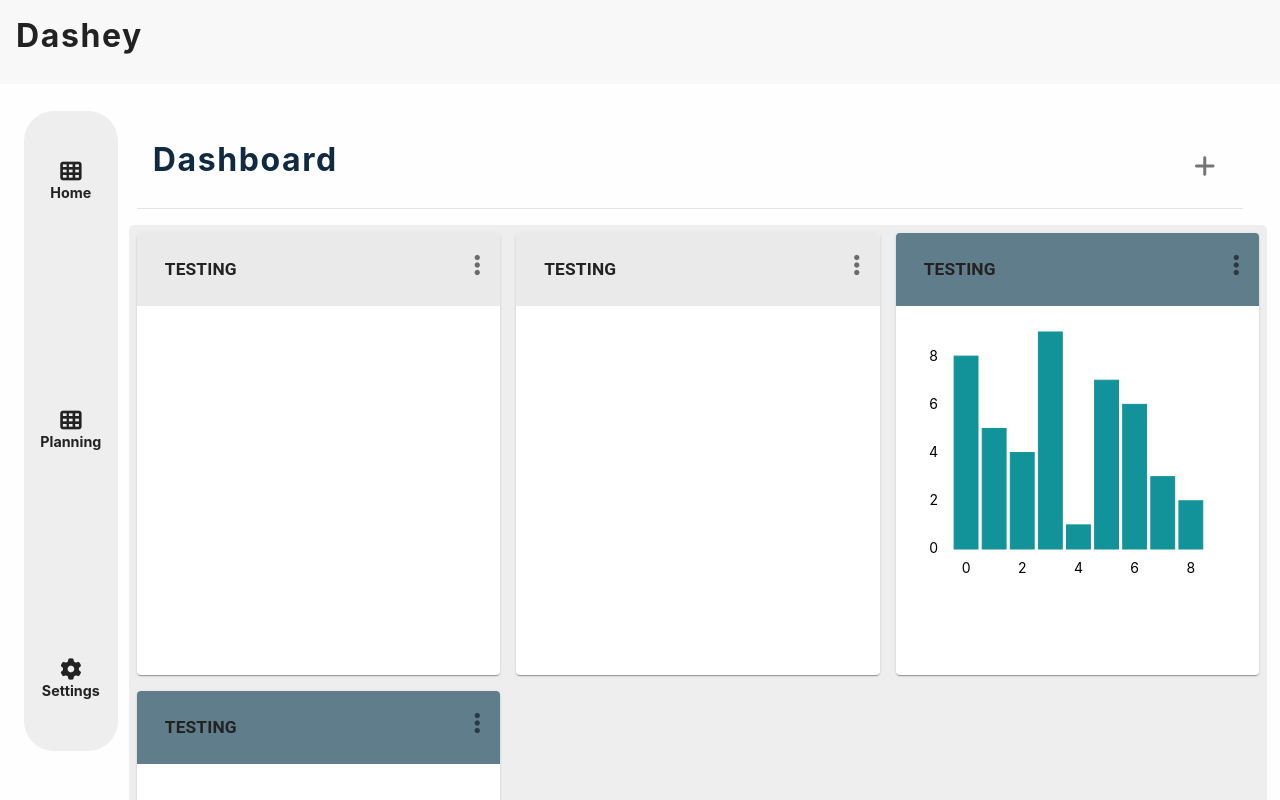
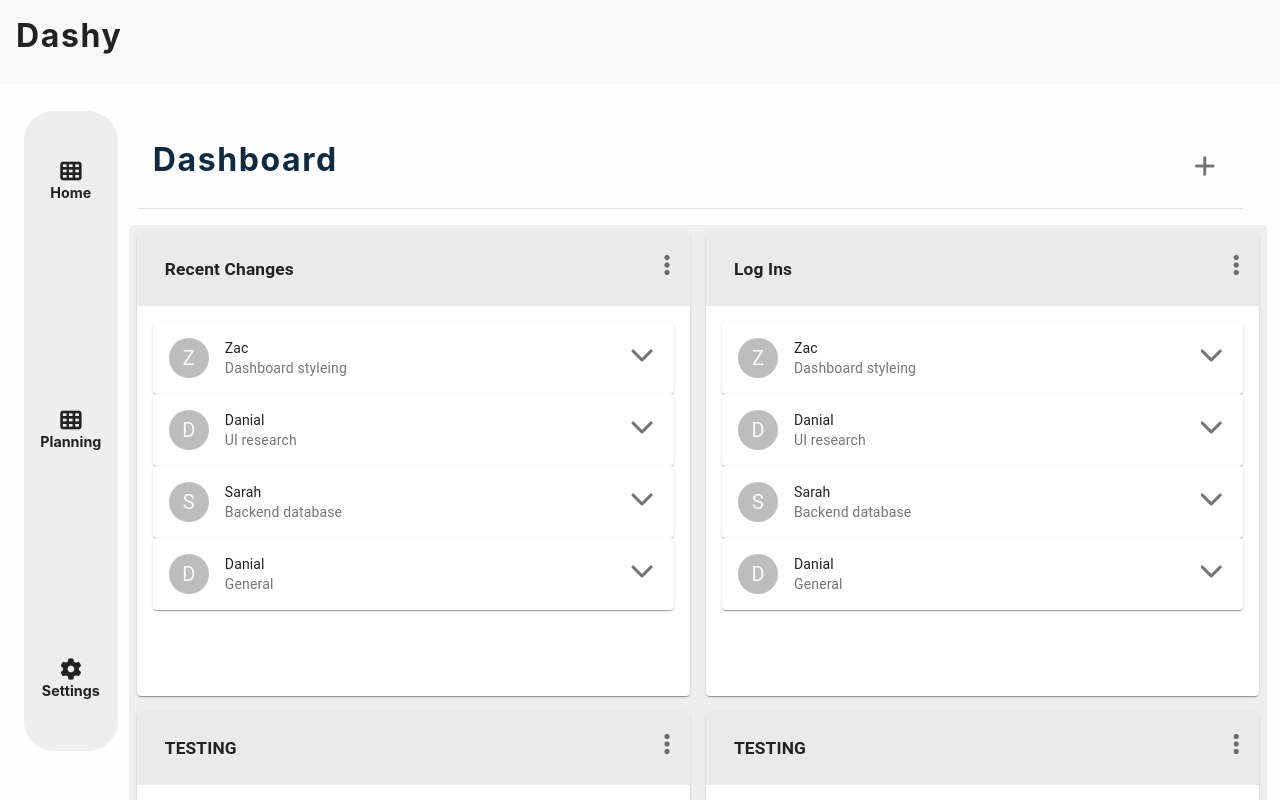
Before and after one commit to ZAnderson-281/cmdb, a React (Create React App) app: page / in a window 1280 px wide. Shown: the top 800 px of the page. Built offline with nearby package versions, Linux system fonts and the light colour scheme.

Commit message:
Added more to mock backend and created reactive guilist  components

```diff
--- a/src/MOCK.js
+++ b/src/MOCK.js
@@ -1,15 +1,48 @@
 const uniqid = require("uniqid");
+
+const listComponentMockArray = [
+  {
+    id: uniqid(),
+    name: "Zac",
+    description: "Dashboard styleing",
+    time: `${new Date().toLocaleDateString()}, ${new Date().toLocaleTimeString()}`,
+    content: "completed general changes and reformed the dashboard styleing",
+  },
+  {
+    id: uniqid(),
+    name: "Danial",
+    description: "UI research",
+    time: `${new Date().toLocaleDateString()}, ${new Date().toLocaleTimeString()}`,
+    content: "completed general changes and reformed the dashboard styleing",
+  },
+  {
+    id: uniqid(),
+    name: "Sarah",
+    description: "Backend database",
+    time: `${new Date().toLocaleDateString()}, ${new Date().toLocaleTimeString()}`,
+    content: "completed general changes and reformed the dashboard styleing",
+  },
+  {
+    id: uniqid(),
+    name: "Danial",
+    description: "General",
+    time: `${new Date().toLocaleDateString()}, ${new Date().toLocaleTimeString()}`,
+    content: "completed general changes and reformed the dashboard styleing",
+  },
+];
 
 export const dashboardWidgets = [
   {
     id: uniqid(),
     type: "lc",
-    title: "TESTING",
+    title: "Recent Changes",
+    items: listComponentMockArray,
   },
   {
     id: uniqid(),
     type: "lc",
-    title: "TESTING",
+    title: "Log Ins",
+    items: listComponentMockArray,
   },
   {
     id: uniqid(),
--- a/src/components/Cards/GeneralCard.js
+++ b/src/components/Cards/GeneralCard.js
@@ -12,7 +12,7 @@ import { CustomInput } from "./CustomInput";
 
 function GeneralCard({ cardTitle, content }) {
   const [modalIsShowing, setModalIsShowing] = useState(false);
-  const [color, setColor] = useState("#607d8b");
+  const [color, setColor] = useState("#eaeaea");
   const [textColor, setTextColor] = useState("#222");
   const [input, setInput] = useState(cardTitle);
 
@@ -26,7 +26,7 @@ function GeneralCard({ cardTitle, content }) {
     setTextColor(color.hex);
   };
   const resetColors = () => {
-    setColor("#607d8b");
+    setColor("#eaeaea");
     setTextColor("#222");
   };
   const handleCardNameChange = (e) => {
--- a/src/components/Cards/GraphCard.js
+++ b/src/components/Cards/GraphCard.js
@@ -20,7 +20,7 @@ import {
 
 function GeneralCard({ cardTitle, content }) {
   const [modalIsShowing, setModalIsShowing] = useState(false);
-  const [color, setColor] = useState("#607d8b");
+  const [color, setColor] = useState("#eaeaea");
   const [textColor, setTextColor] = useState("#222");
   const [input, setInput] = useState(cardTitle);
   const data = [
@@ -46,7 +46,7 @@ function GeneralCard({ cardTitle, content }) {
     setTextColor(color.hex);
   };
   const resetColors = () => {
-    setColor("#607d8b");
+    setColor("#eaeaea");
     setTextColor("#222");
   };
   const handleCardNameChange = (e) => {
--- a/src/components/Cards/ListCard.js
+++ b/src/components/Cards/ListCard.js
@@ -6,13 +6,13 @@ import {
   IconButton,
   Collapse,
   Button,
-  InputBase,
-  withStyles,
 } from "@material-ui/core";
+
 import { CirclePicker } from "react-color";
 import { CustomInput } from "./CustomInput";
+import ListCardItem from "./ListCardItem";
 
-function GeneralCard({ cardTitle, content }) {
+function GeneralCard({ cardTitle, items }) {
   const [modalIsShowing, setModalIsShowing] = useState(false);
   const [color, setColor] = useState("#eaeaea");
   const [textColor, setTextColor] = useState("#222");
@@ -28,7 +28,7 @@ function GeneralCard({ cardTitle, content }) {
     setTextColor(color.hex);
   };
   const resetColors = () => {
-    setColor("#2196f3");
+    setColor("#eaeaea");
     setTextColor("#222");
   };
   const handleCardNameChange = (e) => {
@@ -73,7 +73,9 @@ function GeneralCard({ cardTitle, content }) {
         />
 
         <CardContent>
-          <h4>{content}</h4>
+          {items.map((elem) => {
+            return <ListCardItem key={elem.id} {...elem} />;
+          })}
         </CardContent>
       </Card>
     </>
--- /dev/null
+++ b/src/components/Cards/ListCardItem.js
@@ -0,0 +1,58 @@
+import React, { useState } from "react";
+import PropTypes from "prop-types";
+
+import {
+  Card,
+  CardContent,
+  CardHeader,
+  IconButton,
+  Collapse,
+  Button,
+  Avatar,
+} from "@material-ui/core";
+
+function ListCardItem({ name, description, time, content }) {
+  const [toggle, setToggle] = useState(false);
+  const toggleUi = () => {
+    setToggle(!toggle);
+  };
+
+  return (
+    <div className="list-card-item">
+      <Card>
+        <CardHeader
+          avatar={<Avatar>{name[0]}</Avatar>}
+          title={name}
+          subheader={description}
+          action={
+            <IconButton onClick={toggleUi}>
+              <i class="fas fa-chevron-down"></i>
+            </IconButton>
+          }
+        />
+
+        <Collapse in={toggle}>
+          <CardContent>
+            <ul>
+              <li>
+                <strong>Time: </strong>
+                {time}
+              </li>
+              <li>
+                <strong>Description: </strong>
+                {content}
+              </li>
+            </ul>
+          </CardContent>
+        </Collapse>
+      </Card>
+    </div>
+  );
+}
+
+ListCardItem.propTypes = {
+  name: PropTypes.string,
+  description: PropTypes.string,
+};
+
+export default ListCardItem;
--- a/src/components/Dashboard/index.js
+++ b/src/components/Dashboard/index.js
@@ -1,4 +1,4 @@
-import React, { createElement } from "react";
+import React from "react";
 import GeneralCard from "../Cards/GeneralCard";
 import ListCard from "../Cards/ListCard";
 import GraphCard from "../Cards/GraphCard";
@@ -16,7 +16,9 @@ function Dashboard() {
       return <GeneralCard key={elem.id} cardTitle={elem.title} />;
     }
     if (elem.type === "lc") {
-      return <ListCard key={elem.id} cardTitle={elem.title} />;
+      return (
+        <ListCard key={elem.id} cardTitle={elem.title} items={elem.items} />
+      );
     }
     if (elem.type === "gr") {
       console.log(elem);
@@ -36,6 +38,7 @@ function Dashboard() {
         {dbw.map((elem) => {
           return createElements(elem);
         })}
+        {!dbw && <p>No widget data available</p>}
       </section>
     </div>
   );
--- a/src/components/Header.js
+++ b/src/components/Header.js
@@ -3,7 +3,7 @@ import React from "react";
 function Header() {
   return (
     <nav>
-      <h2>Dashey</h2>
+      <h2>Dashy</h2>
       <ul className="nav-links">
         <li>
           <h4></h4>
--- a/src/components/Planning/DndTower.js
+++ b/src/components/Planning/DndTower.js
@@ -1,5 +1,6 @@
 import React, { useState } from "react";
 import { DragDropContext, Draggable, Droppable } from "react-beautiful-dnd";
+import GeneralCard from "../Cards/GeneralCard";
 import ListCard from "../Cards/ListCard";
 
 const uniqid = require("uniqid");
@@ -106,10 +107,10 @@ const Index = () => {
                               {...provided.draggableProps}
                               {...provided.dragHandleProps}
                             >
-                              <ListCard
+                              <GeneralCard
                                 cardTitle={item.title}
                                 content={item.content}
-                              ></ListCard>
+                              ></GeneralCard>
                             </div>
                           );
                         }}
--- a/src/index.css
+++ b/src/index.css
@@ -69,6 +69,9 @@ body {
 ul {
   list-style-type: none;
 }
+li {
+  margin: 0.5rem 0rem;
+}
 a {
   text-decoration: none;
 }
@@ -129,7 +132,7 @@ nav {
   width: 100%;
   height: 100%;
   display: grid;
-  grid-template-columns: repeat(3, 1fr);
+  grid-template-columns: repeat(2, 1fr);
   grid-auto-rows: minmax(auto, auto);
 
   grid-gap: 1rem;
```
Also changed, not shown: 1 other file (tests, documents, lock files or other folders).
